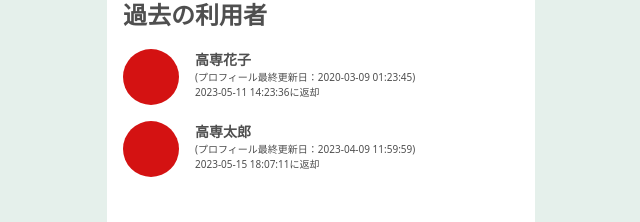
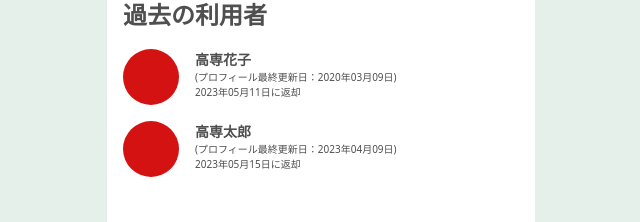
Before and after one commit to kurakke/library, a Next.js app: page /books/1 in a window 1280 px wide. Shown: the part 390-612 px from the top of the page, without its empty margins (319-959 px from the left). Built offline with nearby package versions, Linux system fonts and the light colour scheme.

Commit message:
introduction Day.js

```diff
--- a/package.json
+++ b/package.json
@@ -9,6 +9,7 @@
   },
   "dependencies": {
     "classnames": "^2.3.2",
+    "dayjs": "^1.11.7",
     "lodash": "^4.17.21",
     "next": "^12.3.4",
     "react": "^18.2.0",
--- a/src/ui/components/Profile/index.tsx
+++ b/src/ui/components/Profile/index.tsx
@@ -1,18 +1,21 @@
 import React from "react";
 import {UserEntity} from "~/features/user/entities";
+import dayjs from "dayjs";
 
 export type Props = {
     user:UserEntity;
 }
 
 export const Profile = ({user}:Props) =>{
+    const updateAt = dayjs(user.updateAt).format("YYYY年MM月DD日")
+    const returnAt = dayjs(user.returnAt).format("YYYY年MM月DD日")
     return (
         <div className="flex mt-16">
             <div className="mr-16 w-56 h-56 rounded-full bg-expressive-red"/>
             <div>
                 <div className="font-black text-gray-dark text-sm">{user.fullName}</div>
-                <div className="text-gray-dark text-xxs">(プロフィール最終更新日：{user.updateAt})</div>
-                <div className="text-gray-dark text-xxs">{user.returnAt}に返却</div>
+                <div className="text-gray-dark text-xxs">(プロフィール最終更新日：{updateAt})</div>
+                <div className="text-gray-dark text-xxs">{returnAt}に返却</div>
             </div>
         </div>
     )
--- a/src/views/pages/BookOne/index.tsx
+++ b/src/views/pages/BookOne/index.tsx
@@ -7,6 +7,7 @@ import React from "react";
 import {Profile} from "~/ui/components/Profile";
 import {InferGetServerSidePropsType} from "next";
 import {getServerSideProps} from "~/views/pages/BookOne/beforeRender";
+
 
 
 export const BookOne = (
```
Also changed, not shown: 1 other file (tests, documents, lock files or other folders).
